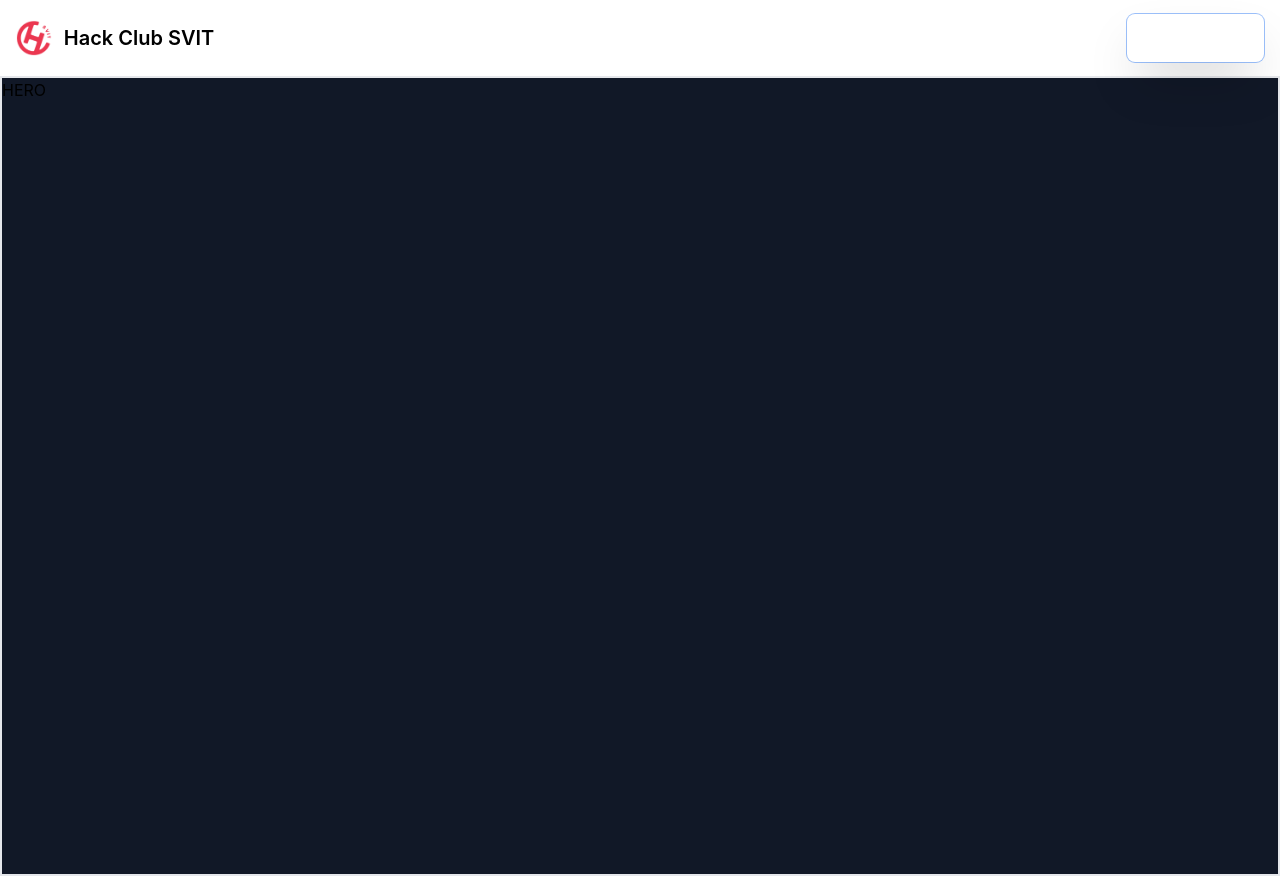
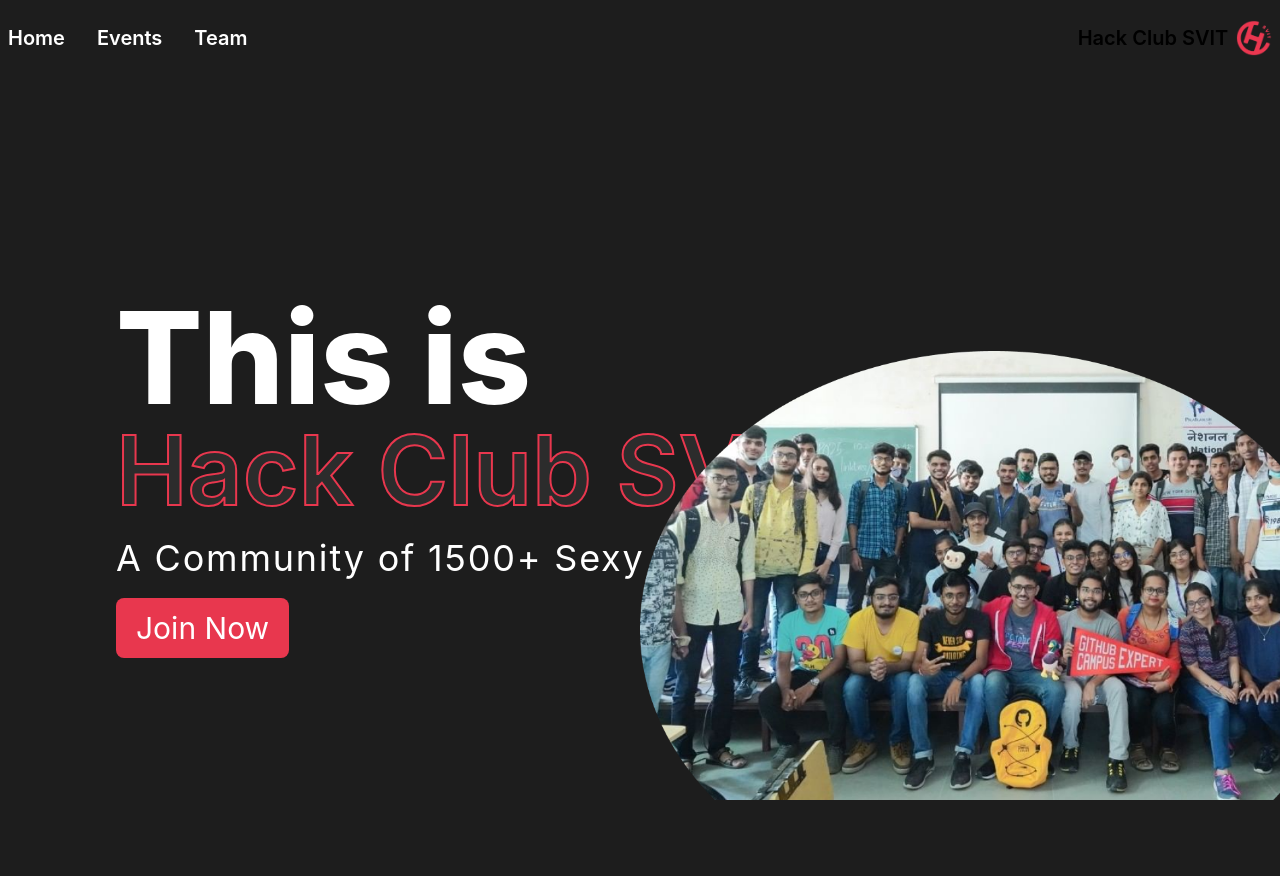
Before and after one commit to Hack-Club-SVIT/hcs-official-website, a React (Vite) app: page / in a window 1280 px wide. Built offline with nearby package versions, Linux system fonts and the light colour scheme.

Commit message:
fea : hero updated

```diff
--- a/src/components/Hero.jsx
+++ b/src/components/Hero.jsx
@@ -2,8 +2,28 @@
 import { useState } from "preact/hooks";
 export default function Hero() {
   return (
-    <div className="bg-gray-900 h-screen border-2">
-        HERO
-    </div>
+    <section
+      className="bg-primary h-screen flex flex-col
+     items-center justify-around lg:flex-row lg:justify-start lg:px-24 lg:py-0 lg:items-center"
+    >
+      <main className="px-5 my-8 text-white flex flex-col justify-between justify-items-start">
+        <div className="font-extrabold text-6xl lg:text-9xl">This is </div>
+        <div className="text-stroke text-4xl tracking-normal my-6 lg:my-0  lg:text-8xl font-semibold">
+          Hack Club SVIT
+        </div>
+        <div className="text-2xl  lg:text-4xl tracking-wider my-5">
+          A Community of 1500+ Sexy students
+        </div>
+        <button className="bg-primary-red text-3xl w-fit px-5 py-3 rounded-lg">
+          Join Now
+        </button>
+      </main>
+      <div className="w-full lg:flex-1">
+        <img
+          src="/hcs.png"
+          className="w-full h-auto self-end justify-self-end lg:absolute lg:h-auto lg:w-2/4  lg:bottom-0 lg:right-0"
+        />
+      </div>
+    </section>
   );
 }
--- a/src/components/Navbar.jsx
+++ b/src/components/Navbar.jsx
@@ -1,30 +1,38 @@
 import { FaDiscord } from "react-icons/fa";
 import { useState } from "preact/hooks";
+import { BsFillCalendar2EventFill } from "react-icons/bs";
+import { AiOutlineTeam } from "react-icons/ai";
 export default function Navbar() {
-  const Links = ["Home", "Events", "Team"];
+  const Links = [
+    {
+      name: "Home",
+      icon: FaDiscord,
+    },
+    {
+      name: "Events",
+      icon: BsFillCalendar2EventFill,
+    },
+    {
+      name: "Team",
+      icon: AiOutlineTeam,
+    },
+  ];
   const [isOpen, setIsopen] = useState(false);
   const toggleNavBar = () => {
     setIsopen((isOpen) => !isOpen);
     document.getElementById("navbar").classList.toggle("hidden");
   };
   return (
-    <nav class="bg-white border-gray-200 px-2 py-2 sm:px-4 sticky top-0  dark:bg-gray-900">
+    <nav class="bg-primary border-gray-200  py-2 sm:px-4 lg:px-0 sticky top-0 z-10">
       <div class="container flex flex-wrap justify-between items-center mx-auto">
-        <a href="https://flowbite.com/" class="flex items-center">
-          <img src="/new.png" class="mr-3 h-6 sm:h-9" alt="Flowbite Logo" />
-          <span class="self-center text-xl font-semibold whitespace-nowrap dark:text-white">
-            Hack Club SVIT
-          </span>
-        </a>
         <button
           data-collapse-toggle="navbar-default"
           type="button"
-          class="inline-flex items-center p-2 ml-3 text-sm text-gray-500 rounded-lg md:hidden hover:bg-gray-100 focus:outline-none focus:ring-2 focus:ring-gray-200 dark:text-gray-400 dark:hover:bg-gray-700 dark:focus:ring-gray-600"
+          class="hidden "
           aria-controls="navbar-default"
           aria-expanded="false"
           onClick={toggleNavBar}
         >
-          <span class="sr-only">Open main menu</span>
           <svg
             class="w-6 h-6"
             aria-hidden="true"
@@ -40,11 +48,11 @@
           </svg>
         </button>
         <div
-          class="hidden w-full md:block md:w-auto transition-all"
+          class="hiddden w-full md:block md:w-auto transition-all"
           id="navbar"
         >
           <ul
-            class="flex flex-col p-2 mt-4 bg-gray-100 rounded-lg border border-gray-100 md:flex-row md:space-x-8 md:mt-0 md:text-sm md:font-medium md:border-0 md:bg-white dark:bg-gray-800 md:dark:bg-gray-900 dark:border-gray-700
+            class="hidden md:flex lg:flex flex-col p-2 mt-4  rounded-lg border border-gray-100 md:flex-row md:space-x-8 md:mt-0 md:text-sm md:font-medium md:border-0  dark:border-gray-700
           "
           >
             {Links.map((item) => {
@@ -55,7 +63,7 @@
                     class="block py-2 pr-4 pl-3 my-2 text-xl font-semibold text-white rounded md:bg-transparent  md:p-0 dark:text-white"
                     aria-current="page"
                   >
-                    {item}
+                    {item.name}
                   </a>
                 </li>
               );
@@ -65,13 +73,13 @@
             </button>
           </ul>
         </div>
-        <button
-          className="hidden lg:flex md:flex text-white bg-blue-700 hover:bg-blue-800 focus:ring-4 focus:outline-none focus:ring-blue-300 rounded-lg  px-2 py-2.5 text-xl text-center mr-3 md:mr-0 bg-transparent
-        ring-1 transition-all dark:hover:bg-blue-700 dark:focus:ring-blue-800 shadow-2xl items-center font-semibold
-        "
-        >
-          <FaDiscord className="mx-2" /> Join Discord
-        </button>
+
+        <a href="https:hackclubsvit.co" class="flex items-center">
+          <span class="self-center text-xl font-semibold whitespace-nowrap dark:text-white hover:text-red-500">
+            Hack Club SVIT
+          </span>
+          <img src="/new.png" class="mx-2 h-7 sm:h-9" alt="Flowbite Logo" />
+        </a>
       </div>
     </nav>
   );
--- a/src/index.css
+++ b/src/index.css
@@ -6,4 +6,31 @@
   font-size: 16px;
   line-height: 24px;
   font-weight: 400;
+  --text-primary:#E8374E;
+
 }
+::-webkit-scrollbar{
+  width: 5px;
+}
+::-webkit-scrollbar-track{
+  width: 5px;
+  background-color: #1D1D1D;
+}
+::-webkit-scrollbar-thumb{
+  background-color: red;
+  border-radius: 5px;
+}
+.bg-primary-red{
+  background-color: var(--text-primary);
+}
+.bg-primary{
+  background-color: #1D1D1D;
+}
+.text-stroke{
+  color: #2c2c2c;
+	-webkit-text-stroke: 2px var(--text-primary);
+  /* text-shadow: -1px 1px 0 var(--text-primary),
+				  1px 1px 0 var(--text-primary),
+				 1px -1px 0 var(--text-primary),
+				-1px -1px 0 var(--text-primary); */
+}
--- a/tailwind.config.cjs
+++ b/tailwind.config.cjs
@@ -7,5 +7,8 @@
   theme: {
     extend: {},
   },
+  colors: {
+    'primary':"#444444"
+  },
   plugins: [],
 }
```
Also changed, not shown: public/hcs.png (added), src/app.css (added).
